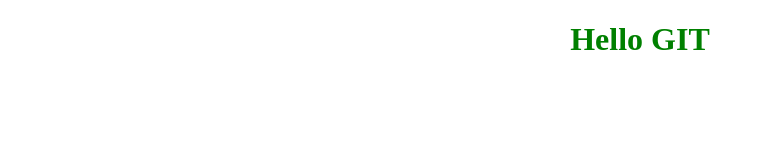
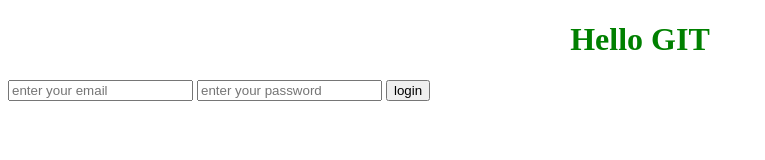
Before and after one commit to JosefineCodes/SheCodes-Test-Repo, a plain HTML site: page index.html in a window 1280 px wide. Shown: the whole page, without its empty margins (0-765 px from the left). Drawn offline with Linux system fonts and the light colour scheme.

Commit message:
added html login form

```diff
--- a/index.html
+++ b/index.html
@@ -9,6 +9,11 @@
   </head>
   <body>
     <h1>Hello GIT</h1>
+    <form>
+      <input type="email" placeholder="enter your email" />
+      <input type="password" placeholder="enter your password" />
+      <input type="submit" value="login" />
+    </form>
     <script src="script.js"></script>
   </body>
 </html>
```
